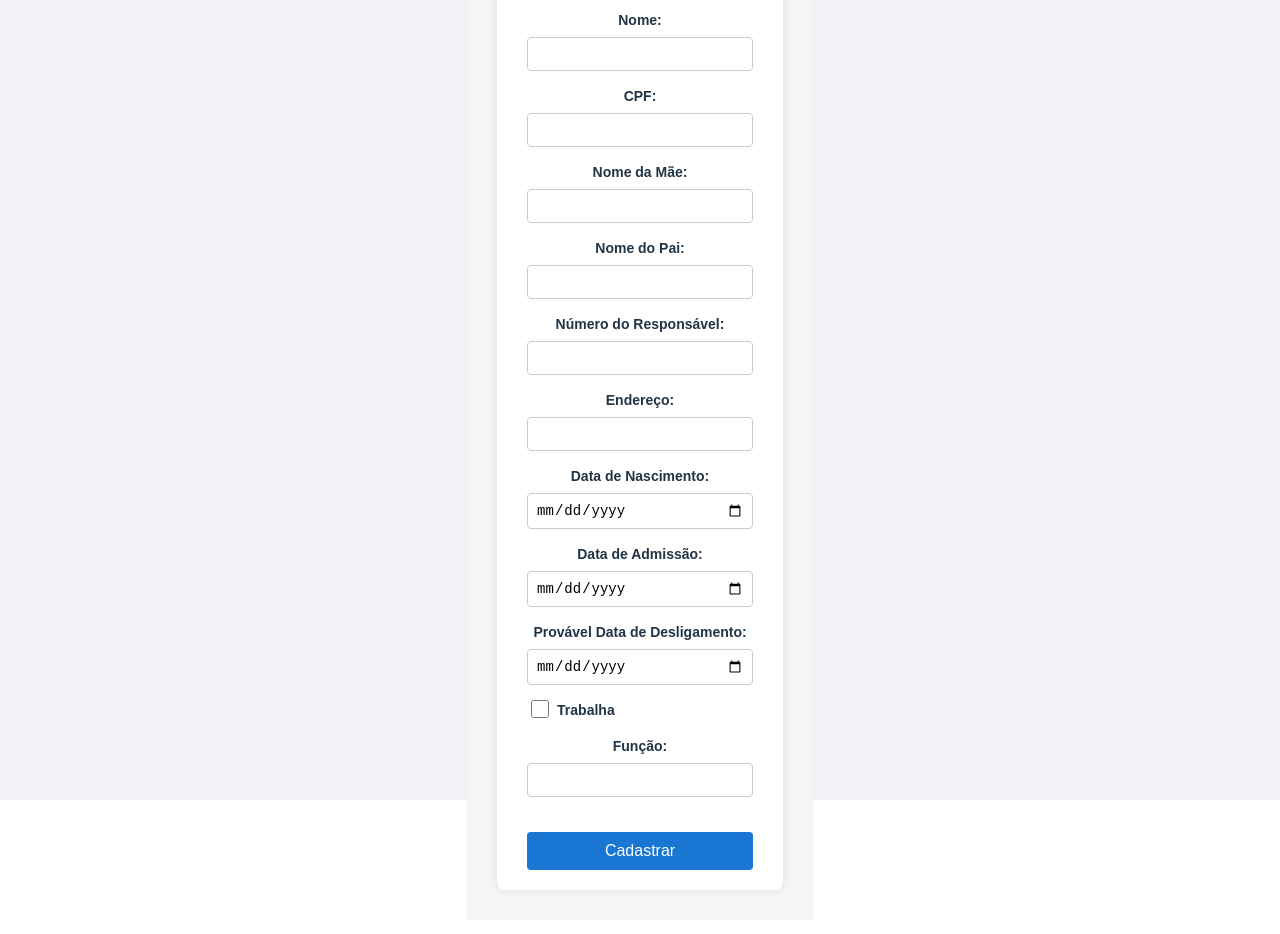
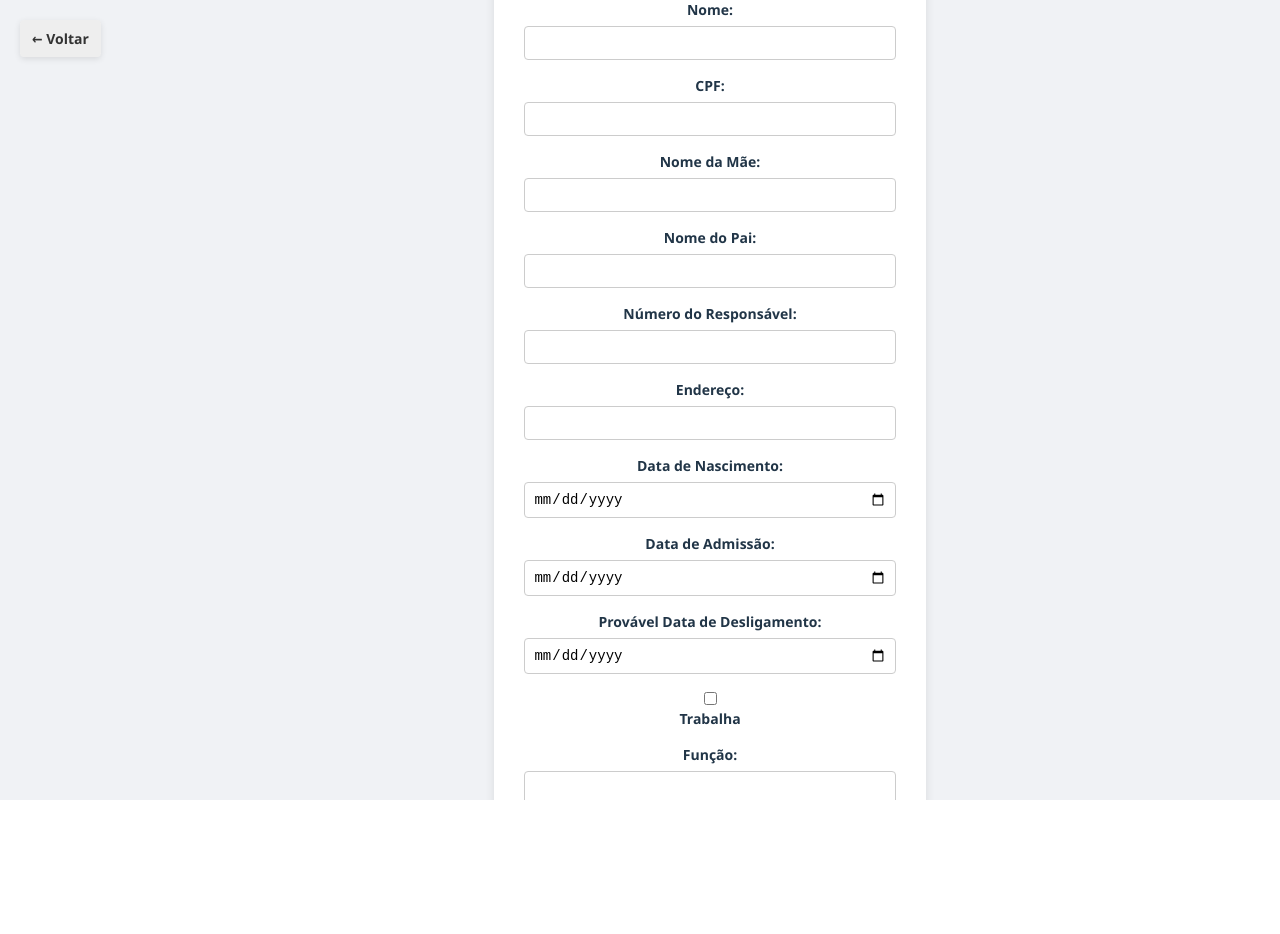
Before and after one commit to Alkhia/PE_4-Esucri, a React (Vite) app in the folder site/: page /cadastroAlunos in a window 1280 px wide. Shown: the top 934 px of the page. After the commit the page ends 800 px from the top, so only its background shows below. Built offline with nearby package versions, Linux system fonts and the light colour scheme.

Commit message:
cadastro empresa e cadastro aluno

```diff
--- a/site/src/CadastroAlunos/cadastroAlunos.css
+++ b/site/src/CadastroAlunos/cadastroAlunos.css
@@ -0,0 +1,80 @@
+body, html {
+  height: 100%;
+  margin: 0px;
+  background-color: #f0f2f5;
+  overflow-y: auto;
+  font-family: 'Segoe UI', Tahoma, Geneva, Verdana, sans-serif;
+  scrollbar-width: thin;
+  scrollbar-color: #7e7e7e #f0f2f5;
+}
+
+.cadastro-alunos-container {
+  background: white;
+  margin: 40px;
+  padding: 20px 30px;
+  border-radius: 8px;
+  max-width: 600px;
+  width: 100%;
+  box-shadow: 0 0 10px rgba(0, 0, 0, 0.1);
+}
+
+.cadastro-alunos-title {
+  text-align: center;
+  margin-bottom: 25px;
+}
+
+.cadastro-alunos-form {
+  display: flex;
+  flex-direction: column;
+  gap: 15px;
+}
+
+.cadastro-alunos-label {
+  display: flex;
+  flex-direction: column;
+  font-weight: bold;
+  font-size: 14px;
+}
+
+.cadastro-alunos-input {
+  margin-top: 6px;
+  padding: 8px;
+  font-size: 14px;
+  border: 1px solid #ccc;
+  border-radius: 4px;
+}
+
+.cadastro-alunos-button {
+  margin-top: 20px;
+  padding: 10px;
+  font-size: 16px;
+  background-color: #1976d2;
+  color: white;
+  border: none;
+  border-radius: 4px;
+  cursor: pointer;
+  transition: background-color 0.3s ease;
+}
+
+.cadastro-alunos-button:hover {
+  background-color: #1259a7;
+}
+
+.cadastro-alunos-back {
+  position: absolute;
+  top: 20px;
+  left: 20px;
+  background-color: #eee;
+  color: #333;
+  padding: 8px 12px;
+  border-radius: 4px;
+  text-decoration: none;
+  font-size: 14px;
+  font-weight: bold;
+  box-shadow: 0 2px 6px rgba(0, 0, 0, 0.1);
+  transition: background-color 0.3s ease;
+}
+
+.cadastro-alunos-back:hover {
+  background-color: #ddd;
+}
--- a/site/src/CadastroAlunos/cadastroAlunos.jsx
+++ b/site/src/CadastroAlunos/cadastroAlunos.jsx
@@ -1,125 +1,78 @@
+import './cadastroAlunos.css';
+import { Link } from 'react-router-dom';
+
 export default function CadastroAlunos() {
   return (
-    <div style={styles.body}>
-      <div className="container" style={styles.container}>
-        <h2 style={styles.h2}>Cadastro de Alunos</h2>
-        <form style={styles.form}>
-          <label htmlFor="nome" style={styles.label}>
+    <div className="cadastro-alunos-body">
+
+
+      <Link to="/" className="cadastro-alunos-back">← Voltar</Link>
+
+      <div className="cadastro-alunos-container">
+        <h2 className="cadastro-alunos-title">Cadastro de Alunos</h2>
+
+        <form className="cadastro-alunos-form">
+          <label htmlFor="nome" className="cadastro-alunos-label">
             Nome:
-            <input type="text" id="nome" name="nome" required style={styles.inputText} />
+            <input type="text" id="nome" name="nome" required className="cadastro-alunos-input" />
           </label>
 
-          <label htmlFor="cpf" style={styles.label}>
+          <label htmlFor="cpf" className="cadastro-alunos-label">
             CPF:
-            <input type="text" id="cpf" name="cpf" required style={styles.inputText} />
+            <input type="text" id="cpf" name="cpf" required className="cadastro-alunos-input" />
           </label>
 
-          <label htmlFor="nomeMae" style={styles.label}>
+          <label htmlFor="nomeMae" className="cadastro-alunos-label">
             Nome da Mãe:
-            <input type="text" id="nomeMae" name="nomeMae" required style={styles.inputText} />
+            <input type="text" id="nomeMae" name="nomeMae" required className="cadastro-alunos-input" />
           </label>
 
-          <label htmlFor="nomePai" style={styles.label}>
+          <label htmlFor="nomePai" className="cadastro-alunos-label">
             Nome do Pai:
-            <input type="text" id="nomePai" name="nomePai" style={styles.inputText} />
+            <input type="text" id="nomePai" name="nomePai" className="cadastro-alunos-input" />
           </label>
 
-          <label htmlFor="numeroResponsavel" style={styles.label}>
+          <label htmlFor="numeroResponsavel" className="cadastro-alunos-label">
             Número do Responsável:
-            <input type="number" id="numeroResponsavel" name="numeroResponsavel" required style={styles.inputText} />
+            <input type="number" id="numeroResponsavel" name="numeroResponsavel" required className="cadastro-alunos-input" />
           </label>
 
-          <label htmlFor="endereco" style={styles.label}>
+          <label htmlFor="endereco" className="cadastro-alunos-label">
             Endereço:
-            <input type="text" id="endereco" name="endereco" required style={styles.inputText} />
+            <input type="text" id="endereco" name="endereco" required className="cadastro-alunos-input" />
           </label>
 
-          <label htmlFor="dataNascimento" style={styles.label}>
+          <label htmlFor="dataNascimento" className="cadastro-alunos-label">
             Data de Nascimento:
-            <input type="date" id="dataNascimento" name="dataNascimento" required style={styles.inputText} />
+            <input type="date" id="dataNascimento" name="dataNascimento" required className="cadastro-alunos-input" />
           </label>
 
-          <label htmlFor="dataAdmissao" style={styles.label}>
+          <label htmlFor="dataAdmissao" className="cadastro-alunos-label">
             Data de Admissão:
-            <input type="date" id="dataAdmissao" name="dataAdmissao" required style={styles.inputText} />
+            <input type="date" id="dataAdmissao" name="dataAdmissao" required className="cadastro-alunos-input" />
           </label>
 
-          <label htmlFor="dataDesligamento" style={styles.label}>
+          <label htmlFor="dataDesligamento" className="cadastro-alunos-label">
             Provável Data de Desligamento:
-            <input type="date" id="dataDesligamento" name="dataDesligamento" style={styles.inputText} />
+            <input type="date" id="dataDesligamento" name="dataDesligamento" className="cadastro-alunos-input" />
           </label>
 
-          <label htmlFor="trabalha" style={{ ...styles.label, flexDirection: "row", alignItems: "center" }}>
-            <input type="checkbox" id="trabalha" name="trabalha" style={styles.checkbox} />
+          <label htmlFor="trabalha" className="cadastro-alunos-label checkbox-label">
+            <input type="checkbox" id="trabalha" name="trabalha" className="cadastro-alunos-checkbox" />
             Trabalha
           </label>
 
-          <label htmlFor="funcao" style={styles.label}>
+          <label htmlFor="funcao" className="cadastro-alunos-label">
             Função:
-            <input type="text" id="funcao" name="funcao" required style={styles.inputText} />
+            <input type="text" id="funcao" name="funcao" required className="cadastro-alunos-input" />
           </label>
 
-          <button type="submit" style={styles.button}>Cadastrar</button>
+          <button type="submit" className="cadastro-alunos-button">Cadastrar</button>
         </form>
       </div>
+
     </div>
+
+
   );
 }
-
-const styles = {
-  body: {
-    fontFamily: "Arial, sans-serif",
-    background: "#f5f5f5",
-    display: "flex",
-    justifyContent: "center",
-    padding: "30px",
-    minHeight: "100vh",
-  },
-  container: {
-    background: "white",
-    padding: "20px 30px",
-    borderRadius: "8px",
-    maxWidth: "600px",
-    width: "100%",
-    boxShadow: "0 0 10px rgba(0,0,0,0.1)",
-  },
-  h2: {
-    textAlign: "center",
-    marginBottom: "25px",
-  },
-  form: {
-    display: "flex",
-    flexDirection: "column",
-    gap: "15px",
-  },
-  label: {
-    display: "flex",
-    flexDirection: "column",
-    fontWeight: "bold",
-    fontSize: "14px",
-  },
-  inputText: {
-    marginTop: "6px",
-    padding: "8px",
-    fontSize: "14px",
-    border: "1px solid #ccc",
-    borderRadius: "4px",
-  },
-  checkbox: {
-    marginTop: "0",
-    marginRight: "8px",
-    width: "18px",
-    height: "18px",
-  },
-  button: {
-    marginTop: "20px",
-    padding: "10px",
-    fontSize: "16px",
-    backgroundColor: "#1976d2",
-    color: "white",
-    border: "none",
-    borderRadius: "4px",
-    cursor: "pointer",
-    transition: "background-color 0.3s ease",
-  },
-};
--- a/site/src/CadastroEmpresas/cadastroEmpresas.css
+++ b/site/src/CadastroEmpresas/cadastroEmpresas.css
@@ -0,0 +1,79 @@
+body, html {
+  height: 100%;
+  margin: 0px;
+  background-color: #f0f2f5;
+  overflow-y: auto;
+  font-family: 'Segoe UI', Tahoma, Geneva, Verdana, sans-serif;
+  scrollbar-width: thin;
+  scrollbar-color: #7e7e7e #f0f2f5;
+}
+
+.cadastro-empresas-container {
+  background: white;
+  padding: 20px 30px;
+  border-radius: 8px;
+  max-width: 600px;
+  width: 100%;
+  box-shadow: 0 0 10px rgba(0, 0, 0, 0.1);
+}
+
+.cadastro-empresas-title {
+  text-align: center;
+  margin-bottom: 25px;
+}
+
+.cadastro-empresas-form {
+  display: flex;
+  flex-direction: column;
+  gap: 15px;
+}
+
+.cadastro-empresas-label {
+  display: flex;
+  flex-direction: column;
+  font-weight: bold;
+  font-size: 14px;
+}
+
+.cadastro-empresas-input {
+  margin-top: 6px;
+  padding: 8px;
+  font-size: 14px;
+  border: 1px solid #ccc;
+  border-radius: 4px;
+}
+
+.cadastro-empresas-button {
+  margin-top: 20px;
+  padding: 10px;
+  font-size: 16px;
+  background-color: #1976d2;
+  color: white;
+  border: none;
+  border-radius: 4px;
+  cursor: pointer;
+  transition: background-color 0.3s ease;
+}
+
+.cadastro-empresas-button:hover {
+  background-color: #1259a7;
+}
+
+.cadastro-empresas-back {
+  position: absolute;
+  top: 20px;
+  left: 20px;
+  background-color: #eee;
+  color: #333;
+  padding: 8px 12px;
+  border-radius: 4px;
+  text-decoration: none;
+  font-size: 14px;
+  font-weight: bold;
+  box-shadow: 0 2px 6px rgba(0, 0, 0, 0.1);
+  transition: background-color 0.3s ease;
+}
+
+.cadastro-empresas-back:hover {
+  background-color: #ddd;
+}
--- a/site/src/CadastroEmpresas/cadastroEmpresas.jsx
+++ b/site/src/CadastroEmpresas/cadastroEmpresas.jsx
@@ -1,99 +1,55 @@
+import './cadastroEmpresas.css';
+import { Link } from 'react-router-dom';
+
 export default function CadastroEmpresas() {
   return (
-    <div style={styles.body}>
-      <div className="container" style={styles.container}>
-        <h2 style={styles.h2}>Cadastro de Empresas</h2>
-        <form style={styles.form}>
-          <label htmlFor="razaoSocial" style={styles.label}>
+    <div className="cadastro-empresas-body">
+
+
+      <Link to="/" className="cadastro-empresas-back">← Voltar</Link>
+
+      <div className="cadastro-empresas-container">
+        <h2 className="cadastro-empresas-title">Cadastro de Empresas</h2>
+
+        <form className="cadastro-empresas-form">
+          <label htmlFor="razaoSocial" className="cadastro-empresas-label">
             Razão Social:
-            <input type="text" id="razaoSocial" name="razaoSocial" required style={styles.inputText} />
+            <input type="text" id="razaoSocial" name="razaoSocial" required className="cadastro-empresas-input" />
           </label>
 
-          <label htmlFor="nomeFantasia" style={styles.label}>
+          <label htmlFor="nomeFantasia" className="cadastro-empresas-label">
             Nome Fantasia:
-            <input type="text" id="nomeFantasia" name="nomeFantasia" required style={styles.inputText} />
+            <input type="text" id="nomeFantasia" name="nomeFantasia" required className="cadastro-empresas-input" />
           </label>
 
-          <label htmlFor="cnpj" style={styles.label}>
+          <label htmlFor="cnpj" className="cadastro-empresas-label">
             CNPJ:
-            <input type="text" id="cnpj" name="cnpj" required style={styles.inputText} />
+            <input type="text" id="cnpj" name="cnpj" required className="cadastro-empresas-input" />
           </label>
 
-          <label htmlFor="ie" style={styles.label}>
+          <label htmlFor="ie" className="cadastro-empresas-label">
             IE (Inscrição Estadual):
-            <input type="text" id="ie" name="ie" required style={styles.inputText} />
+            <input type="text" id="ie" name="ie" required className="cadastro-empresas-input" />
           </label>
 
-          <label htmlFor="endereco" style={styles.label}>
+          <label htmlFor="endereco" className="cadastro-empresas-label">
             Endereço:
-            <input type="text" id="endereco" name="endereco" required style={styles.inputText} />
+            <input type="text" id="endereco" name="endereco" required className="cadastro-empresas-input" />
           </label>
 
-          <label htmlFor="numeroContatoRh" style={styles.label}>
+          <label htmlFor="numeroContatoRh" className="cadastro-empresas-label">
             Número para Contato RH:
-            <input type="number" id="numeroContatoRh" name="numeroContatoRh" required style={styles.inputText} />
+            <input type="number" id="numeroContatoRh" name="numeroContatoRh" required className="cadastro-empresas-input" />
           </label>
 
-          <label htmlFor="renda" style={styles.label}>
+          <label htmlFor="renda" className="cadastro-empresas-label">
             Renda:
-            <input type="number" id="renda" name="renda" required style={styles.inputText} />
+            <input type="number" id="renda" name="renda" required className="cadastro-empresas-input" />
           </label>
 
-          <button type="submit" style={styles.button}>Cadastrar</button>
+          <button type="submit" className="cadastro-empresas-button">Cadastrar</button>
         </form>
       </div>
     </div>
   );
 }
-
-const styles = {
-  body: {
-    fontFamily: "Arial, sans-serif",
-    background: "#f5f5f5",
-    display: "flex",
-    justifyContent: "center",
-    padding: "30px",
-    minHeight: "100vh",
-  },
-  container: {
-    background: "white",
-    padding: "20px 30px",
-    borderRadius: "8px",
-    maxWidth: "600px",
-    width: "100%",
-    boxShadow: "0 0 10px rgba(0,0,0,0.1)",
-  },
-  h2: {
-    textAlign: "center",
-    marginBottom: "25px",
-  },
-  form: {
-    display: "flex",
-    flexDirection: "column",
-    gap: "15px",
-  },
-  label: {
-    display: "flex",
-    flexDirection: "column",
-    fontWeight: "bold",
-    fontSize: "14px",
-  },
-  inputText: {
-    marginTop: "6px",
-    padding: "8px",
-    fontSize: "14px",
-    border: "1px solid #ccc",
-    borderRadius: "4px",
-  },
-  button: {
-    marginTop: "20px",
-    padding: "10px",
-    fontSize: "16px",
-    backgroundColor: "#1976d2",
-    color: "white",
-    border: "none",
-    borderRadius: "4px",
-    cursor: "pointer",
-    transition: "background-color 0.3s ease",
-  },
-};
```
